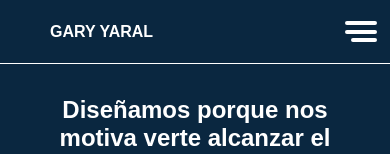
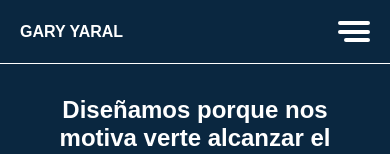
Before and after one commit to Gary-Yaral/services, a plain HTML site: page index.html in a window 390 px wide. Shown: the top 154 px of the page. Drawn offline with Linux system fonts and the light colour scheme; a web font is replaced by a local one.

Commit message:
navbar updated

```diff
--- a/css/style.css
+++ b/css/style.css
@@ -324,7 +324,7 @@ h2{
         align-content: center;
         justify-items: flex-end;
         align-self: center;
-        margin-right: 10%;
+        margin-right: 50px;
         cursor: pointer;
     }
 
@@ -455,6 +455,19 @@ h2{
     }
 }
 
+@media screen and (max-width: 450px){
+
+    .hamburguer{
+        margin-right: 20px;
+    }
+
+    nav div:nth-child(1) h1{
+        margin-left: 20px;
+    }
+
+
+}
+
 @media screen and (max-width: 350px){
     footer{
         font-size: .8rem;
```
